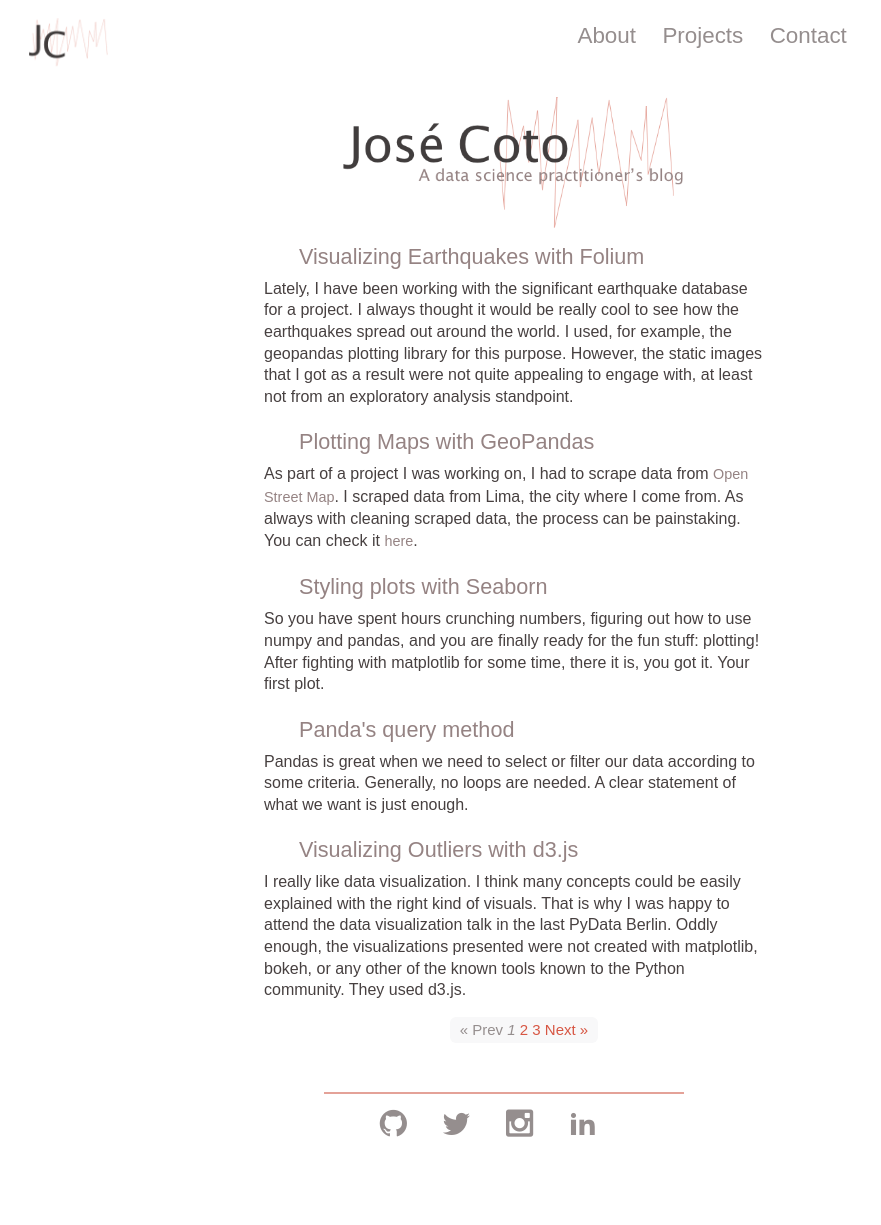
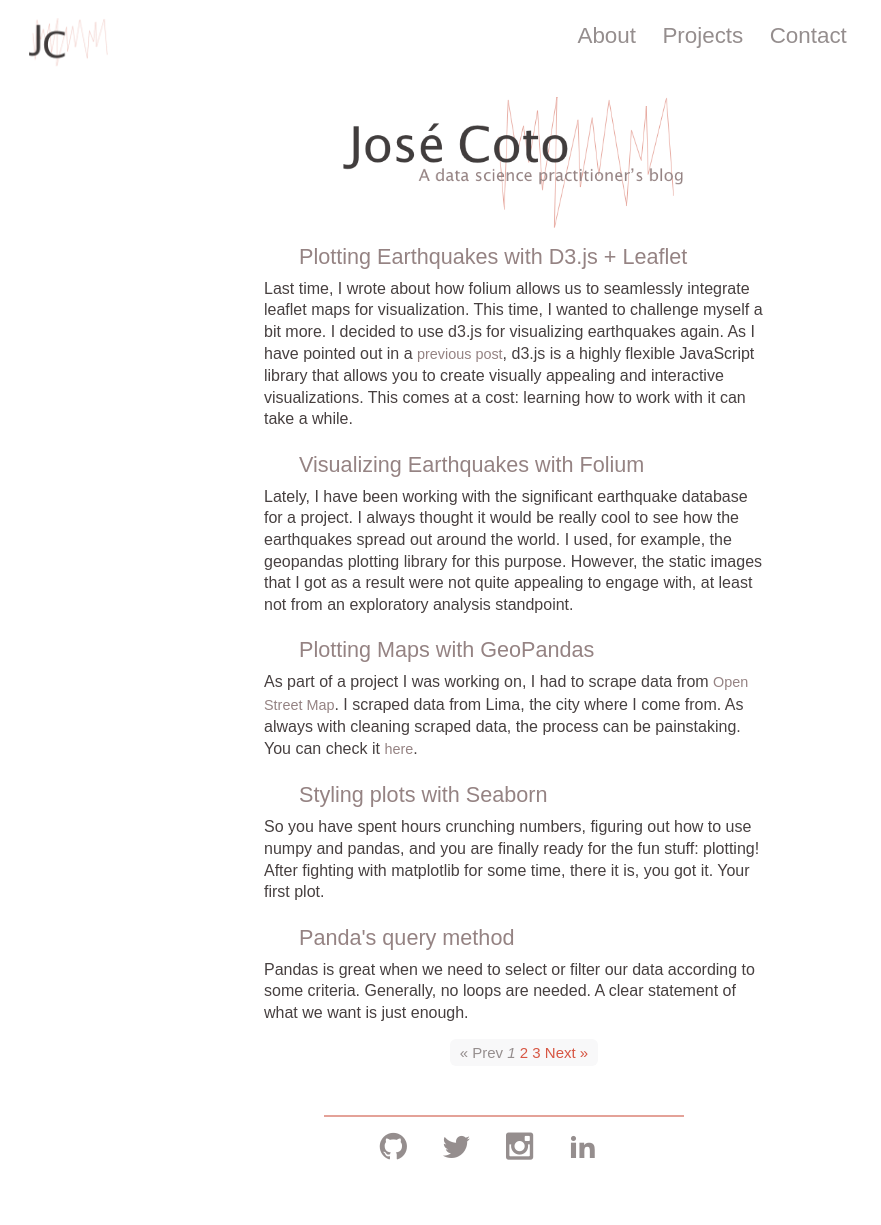
Before and after one commit to jlcoto/jlcoto.github.io, a Jekyll site: the page built from index.html, in a window 1280 px wide. Shown: the whole page, without its empty margins (0-881 px from the left). Built offline with Jekyll 4.4.1, drawn with Linux system fonts in a browser that asks for light colours; the list of posts is cut into pages by our own code; before the commit the page ends 1202 px from its top, so only the background shows below that; some of the changed lines change nothing that is shown.

Commit message:
earthquake post

```diff
--- /dev/null
+++ b/_posts/2016-11-23-visual-earth-d3-leaflet.markdown
@@ -0,0 +1,43 @@
+---
+layout: post
+title:  "Plotting Earthquakes with D3.js + Leaflet"
+date:   2016-11-23 00:24:55 +0100
+tags: [d3.js, leaflet, visualization]
+---
+
+Last time, I wrote about how folium allows us to seamlessly integrate leaflet maps for visualization. This time, I wanted to challenge myself a bit more. I decided to use d3.js for visualizing earthquakes again. As I have pointed out in a [previous post](http://jose-coto.com/outlier-visualization), d3.js is a highly flexible JavaScript library that allows you to create visually appealing and interactive visualizations. This comes at a cost: learning how to work with it can take a while.
+
+I am still learning d3.js, and thought it would be a good idea to share with you my trial and error process (admittedly, sometimes more error than trial) when doing the earthquake visualization. Here is the visualization. I later go through some of the steps I took to complete it.
+
+<div class="map_plotting_big">
+    <iframe src="http://htmlpreview.github.io/?https://github.com/jlcoto/Udacity/blob/master/earthquake_visualization/index_final.html"  height="750" width="960" allowfullscreen="" frameborder="0">
+    </iframe>
+</div>
+
+## Objective
+
+In the last [post](http://jose-coto.com/visualizing-earthquakes-folium), I used Folium to make a visualization of earthquakes around the world. You can obtain the data and the codebook [here](https://github.com/jlcoto/Udacity/tree/master/earthquake_project). The data comes from the US National Center For Environmental Information and is available [here](http://www.ngdc.noaa.gov/nndc/struts/form?t=101650&s=1&d=1).
+
+The visualization showed significant earthquakes around the world since 1900s. While I was using the geography to point out where every earthquake had taken place, there was still one variable that was underused, to say the least. In my dataset I had the time for each event, however, in my previous visualization, all of the events where bunched up together. The user needed to check each of the pins on the map to find out when each earthquake took place. Additionally, I had data on the  number of deaths following an earthquake. However, this information was also disguised within the content of a given pin.
+
+What I wanted, then, is to offer the user more freedom to explore the data, both in terms of geography and time. d3.js to the rescue!
+
+## Working with d3.js and Leaflet
+
+While both d3.js and Leaflet are JavaScript libraries, there are some things to be taken into account to work with them. Also, note that Leaflet itself offers a wide array of possibilities when mapping your data. Depending on your needs, it might be enough to work within leaflet. Also, be sure to check out [dc.js](https://dc-js.github.io/dc.js/) which offers good integration that might proved advantageous when customizing dashboards. I have not had the chance to give this library a proper look. It does seem to simplify what I did here. However, I was in for a challenge, and boy, did I have one!
+
+Back to business. If you want to integrate Leaflet and d3.js be sure to check Mike Bostock's [post](https://bost.ocks.org/mike/leaflet/) on the topic. It took me some time to make both libraries work together. One mistake that I was making, and I hope you avoid, dealt with the type of data I was using. Note that Bostock's code is written to work with a geoJSON data format. Specifically, this geoJSON comes with an attribute called "features".  This attribute contains all of the characteristic of our geographic data.
+
+How to get the geographic data in the right geoJSON format? Enter geoPandas. My data was already a Pandas data frame. Using geoPandas only involved declaring that the data were a geoPandas data frame. More difficult, however, was trying to pass these data to geoJSON. GeoPandas has a method for this, however it run into troubles when working with dates. My quick fix up was to pass the dates to strings and then pass it to geoJSON. This worked! I then did the dates conversion within the plotting with d3.js own methods.
+
+## Binding the graphs
+
+As you can see, the visualization connects the time layer to the geographic one. The selection in the lower scatter plot that contains the brush updates both the bigger scatter plot and the map. Getting to make this work was a bit of a challenge. I must confess, I am not very experienced with JavaScript and d3.js's many types of events. It took me some time googling and reading various stackerflow's threads to make this work.
+
+I basically did the following. I obtained the data id of the points that were selected within the brush. I then made sure that those points were also reflected in the map. The main issue is that this update should be done once the brush selection was over. If you missed this last point, which I admittedly did in the beginning, your map would try to update each time the brush moves, even a millimeter! Essentially, this meant that my code was quite heavy to run and that my trusted old laptop started making the usual sounds, as it normally does, whenever I push it to its limits. I needed a different solution. I was happy to find it out with the `d3.event.type` method. This method follows the life of an event and gives you a flag (i.e. "end") as a signal that an event has ended.
+
+With this "discovery", everything was easier. I created a function that fired up whenever the event ended. This function checks what points are within the brush selection and plots them on the map. I also kept the transitions to a minimum. My aim was to interfere as little as possible with the users' interaction.
+
+## Summing up
+
+Working on this project was both fun and challenging. Part of the fun dealt with designing the visualization. I really made an effort to have in mind the final user and how he/she might interact with the graph. The challenging part was working with d3.js and leaflet. I am not a master in neither. Of course, there are many of the parts where my code could use a bit of improving. However, this is part of the learning process. I was happy to challenge myself and to produce in the end a visualization I am happy with. I know that there is still lots to learn, but so far, I am enjoying the ride! If you want to check the code, visit [my repo](https://github.com/jlcoto/Udacity/tree/master/earthquake_visualization).
--- a/css/main.css
+++ b/css/main.css
@@ -429,6 +429,12 @@
     height: 100%;
 }
 
+.map_plotting_big iframe {
+	margin-left: -175px;
+	padding-left: 30px;
+	margin-bottom: -50px;
+}
+
 
 
 #disqus_thread {
```
